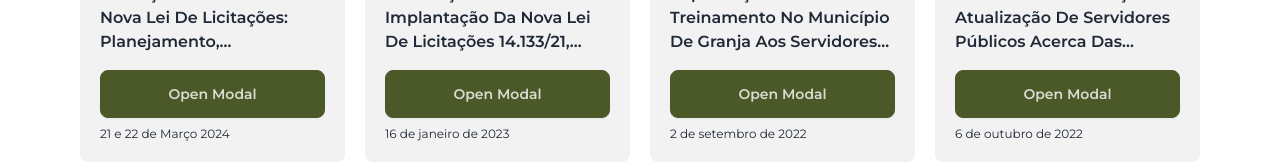
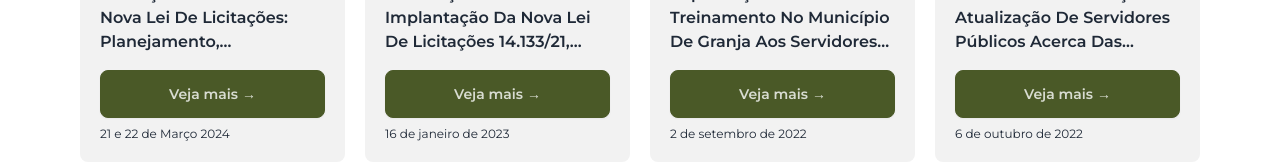
Before and after one commit to nicoryy/llassessoria-nextjs, a Next.js app: page /galeria in a window 1280 px wide. Shown: the part 694-862 px from the top of the page. Built offline with nearby package versions, Linux system fonts and the light colour scheme.

Commit message:
style: styling eventButton

```diff
--- a/app/galeria/page.tsx
+++ b/app/galeria/page.tsx
@@ -39,7 +39,7 @@ export default function galeria() {
                     </p>
 
                     <div className="flex flex-col gap-2">
-                      <EventButton title={item.name} />
+                      <EventButton title={item.name} date={item.data} />
                       <p className="text-xs">{item.data}</p>
                     </div>
                   </div>
--- a/components/ui/EventButton.tsx
+++ b/components/ui/EventButton.tsx
@@ -1,39 +1,41 @@
 "use client";
 
-import { useState } from "react";
+import React, { useRef } from "react";
 
-const EventButton = ({ title }: { title: string }) => {
-  const [isOpen, setIsOpen] = useState(false);
+interface EventButtonProps {
+  title: string;
+  date: string;
+}
 
-  const toggleModal = () => {
-    setIsOpen(!isOpen);
+const EventButton = ({ title, date }: EventButtonProps) => {
+  const modalRef = useRef<HTMLDialogElement>(null);
+
+  const openModal = () => {
+    if (modalRef.current) {
+      modalRef.current.showModal();
+    }
   };
 
   return (
     <>
-      {/* Button to open modal */}
-      <button onClick={toggleModal} className="btn btn-primary">
-        Open Modal
+      <button className="btn btn-primary text-primary-content" onClick={openModal}>
+        Veja mais →
       </button>
+      <dialog id="my_modal_2" className="modal" ref={modalRef}>
+        <div className="modal-box">
+          <h3 className="font-bold text-lg">{title}</h3>
+          <p className="py-4">{date}</p>
 
-      {/* Modal */}
-      {isOpen && (
-        <div className="modal modal-open">
-          <div className="modal-box">
-            <h3 className="font-bold text-lg">Hello, DaisyUI Modal in TSX!</h3>
-            <p className="py-4">
-              This is a simple modal example using DaisyUI and TSX.
-            </p>
+          {/* quero aqui */}
 
-            <div className="modal-action">
-              {/* Button to close modal */}
-              <button onClick={toggleModal} className="btn">
-                Close
-              </button>
-            </div>
-          </div>
+          <form method="dialog" className="btn">
+            <button>Fechar</button>
+          </form>
         </div>
-      )}
+        <form method="dialog" className="modal-backdrop">
+          <button>X</button>
+        </form>
+      </dialog>
     </>
   );
 };
```
